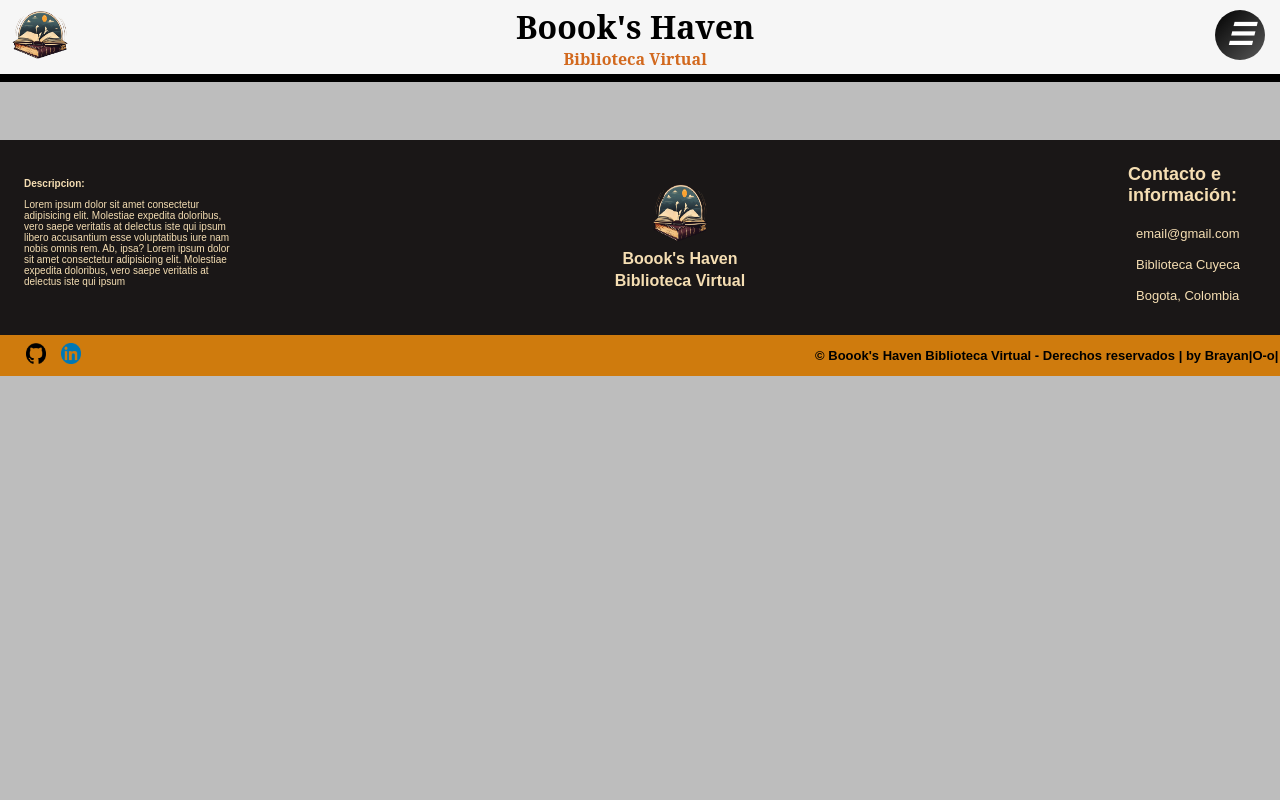
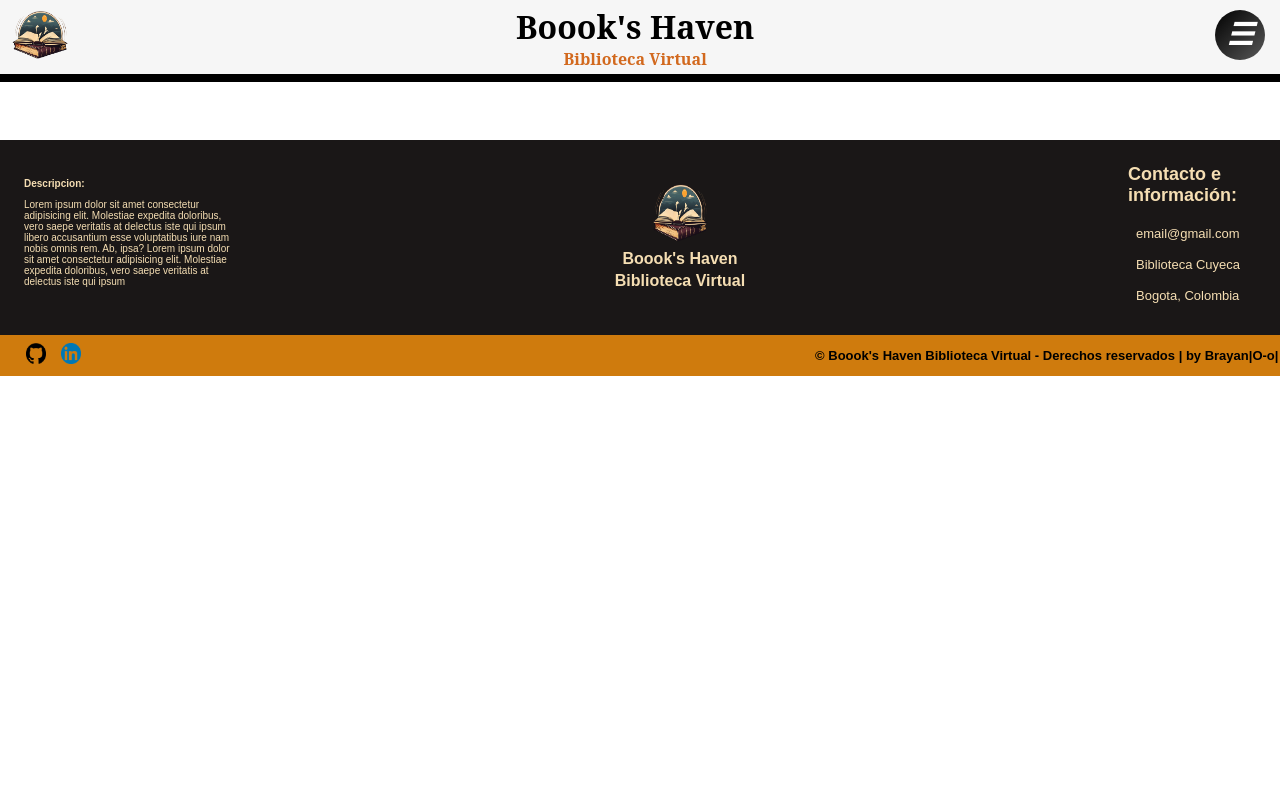
Before and after one commit to Brayanl0-o/books_Haven, a Django app: page /library/user/1/delete/ in a window 1280 px wide. Run offline with Django 4.2, Linux system fonts and the light colour scheme; data comes from the database, SQL or seed files in the repository; style sheets or scripts are compiled from the project's sources; parts of the project's set-up code (start-up, migrations or seed data) failed here and were passed over; some web fonts are replaced.

Commit message:
updated > index.scss

```diff
--- a/library/static/library/scss/index.scss
+++ b/library/static/library/scss/index.scss
@@ -24,13 +24,13 @@
 @import 'shared/style_footer.scss';
 @import url('https://fonts.googleapis.com/css2?family=Alfa+Slab+One&family=Anton&family=Caveat:wght@400;600;700&family=Foldit:wght@100;400;500;600;700&family=Lilita+One&family=Permanent+Marker&family=Press+Start+2P&family=Rubik+Iso&display=swap');
 
-body{
-    display: flex;
-    flex-direction: column;
-    align-items: center;
-    min-height: auto;
-    height: 100vh;
-    font-family: $body-fonts;
-    background-color: $secondary-background-color;
+// body{
+//     display: flex;
+//     flex-direction: column;
+//     align-items: center;
+//     min-height: auto;
+//     height: 100vh;
+//     font-family: $body-fonts;
+//     background-color: $secondary-background-color;
 
-}
+// }
```
